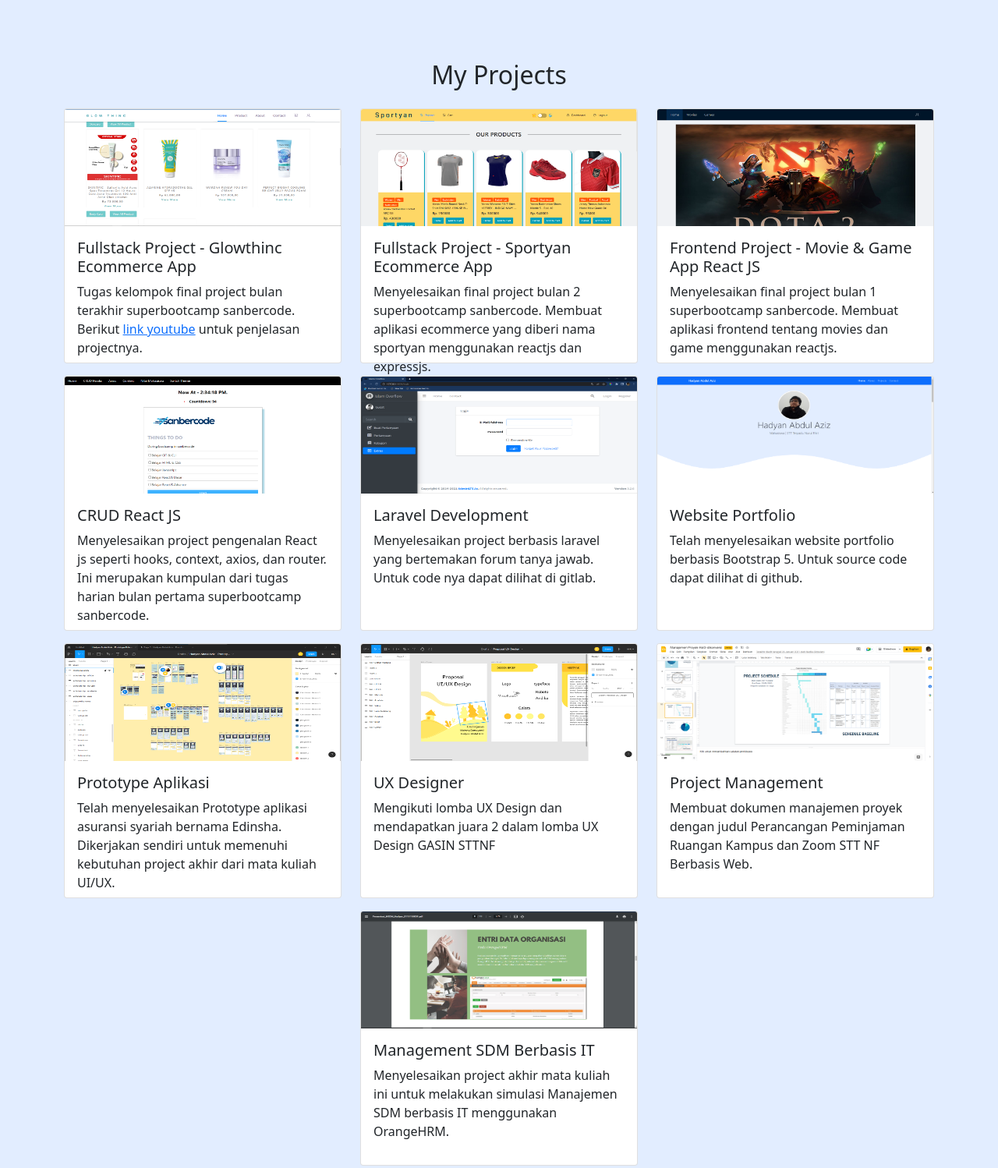
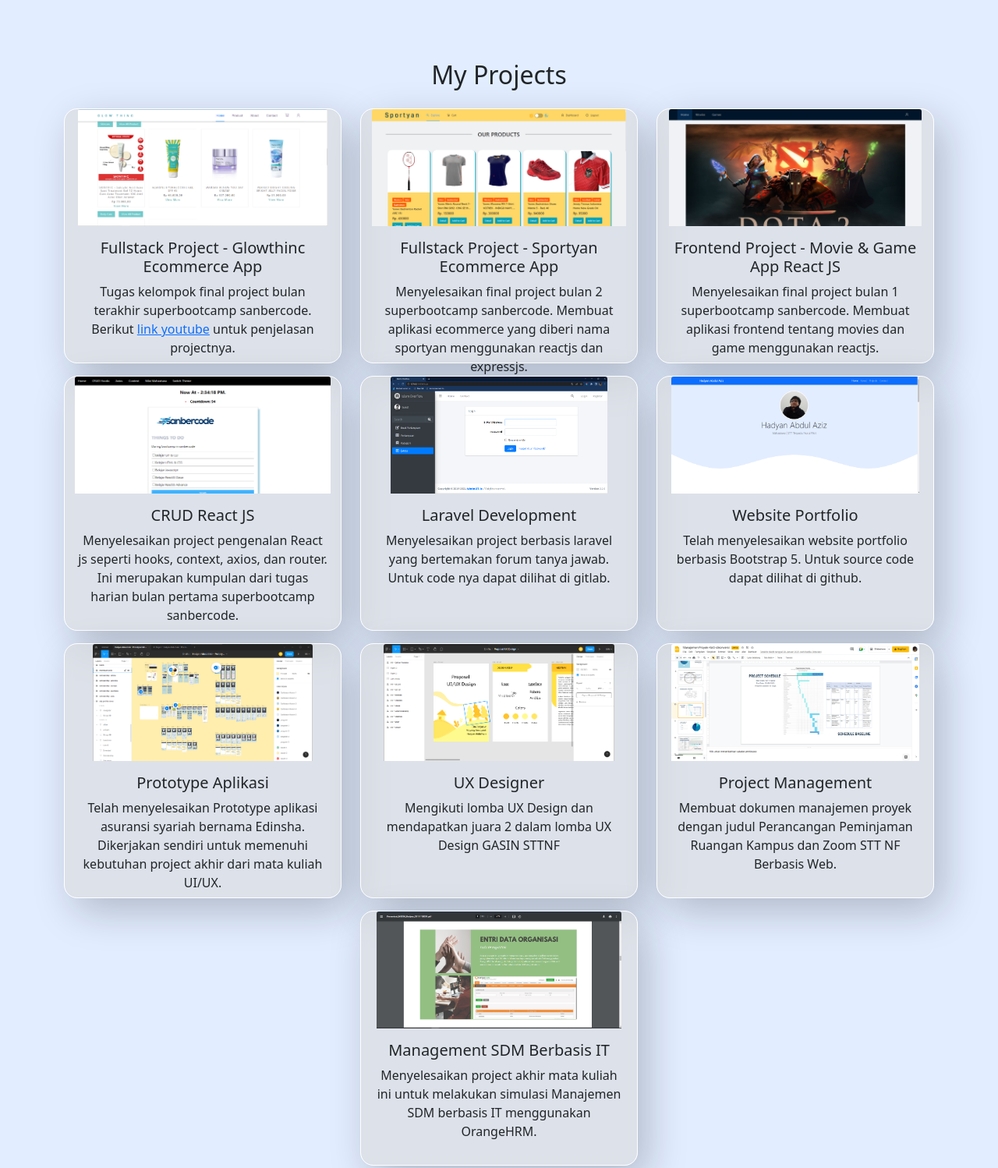
Before and after one commit to hadyanaa/hadyanaa.github.io, a plain HTML site: page index.html in a window 1280 px wide. Shown: the part 1220-2718 px from the top of the page at 78% size. Drawn offline with nearby package versions, Linux system fonts and the light colour scheme.

Commit message:
styling card

```diff
--- a/index.html
+++ b/index.html
@@ -102,7 +102,7 @@
         </div>
         <div class="row justify-content-center">
           <div class="col-md-4 mb-3">
-            <div class="card">
+            <div class="card card2">
               <a href="https://glowthinc.netlify.app/" target="_blank"> <img src="img/projects/project-bulan4.png" class="card-img-top card-img-top-project" alt="Project 1" /></a>
               <div class="card-body card-body-project">
                 <h5 class="card-text">Fullstack Project - Glowthinc Ecommerce App</h5>
@@ -111,7 +111,7 @@
             </div>
           </div>
           <div class="col-md-4 mb-3">
-            <div class="card">
+            <div class="card card2">
               <a href="https://sportyan.netlify.app" target="_blank"> <img src="img/projects/project-bulan2.png" class="card-img-top card-img-top-project" alt="Project 1" /></a>
               <div class="card-body card-body-project">
                 <h5 class="card-text">Fullstack Project - Sportyan Ecommerce App</h5>
@@ -120,7 +120,7 @@
             </div>
           </div>
           <div class="col-md-4 mb-3">
-            <div class="card">
+            <div class="card card2">
               <a href="https://frontendproject-hadyan-and-dany.netlify.app/" target="_blank"> <img src="img/projects/project-bulan1.png" class="card-img-top card-img-top-project" alt="Project 1" /></a>
               <div class="card-body card-body-project">
                 <h5 class="card-text">Frontend Project - Movie & Game App React JS</h5>
@@ -129,7 +129,7 @@
             </div>
           </div>
           <div class="col-md-4 mb-3">
-            <div class="card">
+            <div class="card card2">
               <a href="https://hadyan-reactjs.netlify.app/" target="_blank"> <img src="img/projects/crud-reactjs.png" class="card-img-top card-img-top-project" alt="Project 1" /></a>
               <div class="card-body card-body-project">
                 <h5 class="card-text">CRUD React JS</h5>
@@ -138,7 +138,7 @@
             </div>
           </div>
           <div class="col-md-4 mb-3">
-            <div class="card">
+            <div class="card card2">
               <a href="https://gitlab.com/hadyanaa/final-project" target="_blank"> <img src="img/projects/io.png" class="card-img-top card-img-top-project" alt="Project 1" /></a>
               <div class="card-body card-body-project">
                 <h5 class="card-text">Laravel Development</h5>
@@ -147,7 +147,7 @@
             </div>
           </div>
           <div class="col-md-4 mb-3">
-            <div class="card">
+            <div class="card card2">
               <a href="https://github.com/hadyanaa/portfolio" target="_blank"> <img src="img/projects/wp.png" class="card-img-top card-img-top-project" alt="Project 2" /></a>
               <div class="card-body card-body-project">
                 <h5>Website Portfolio</h5>
@@ -156,7 +156,7 @@
             </div>
           </div>
           <div class="col-md-4 mb-3">
-            <div class="card">
+            <div class="card card2">
               <a
                 href="https://www.figma.com/proto/FrJjg3Kz4fX7rowxJeHklA/Hadyan-Abdul-Aziz---Prototype-Edinsha-(Asuransi-Syariah)?page-id=0%3A1&node-id=120%3A0&viewport=241%2C48%2C0.09&scaling=scale-down&starting-point-node-id=120%3A0"
                 target="_blank"
@@ -170,7 +170,7 @@
             </div>
           </div>
           <div class="col-md-4 mb-3">
-            <div class="card">
+            <div class="card card2">
               <a href="https://www.figma.com/file/we5dxlnrVcX5RWGmq15Vgf/Proposal-UX-Design?node-id=0%3A1" target="_blank"> <img src="img/projects/ux.png" class="card-img-top card-img-top-project" alt="Project 4" /></a>
               <div class="card-body card-body-project">
                 <h5>UX Designer</h5>
@@ -179,7 +179,7 @@
             </div>
           </div>
           <div class="col-md-4 mb-3">
-            <div class="card">
+            <div class="card card2">
               <a href="https://docs.google.com/presentation/d/1H3-V8cU-NArk2imxmfywnMvPFhxvOwBK/edit?usp=sharing&ouid=112347167096783544124&rtpof=true&sd=true" target="_blank">
                 <img src="img/projects/pm.png" class="card-img-top card-img-top-project" alt="Project 5"
               /></a>
@@ -190,7 +190,7 @@
             </div>
           </div>
           <div class="col-md-4 mb-3">
-            <div class="card">
+            <div class="card card2">
               <a href="https://drive.google.com/file/d/12FlBRxF-05wYWTHhjG-zsZsDDcbZt8lE/view?usp=sharing" target="_blank"> <img src="img/projects/msdm.png" class="card-img-top card-img-top-project" alt="Project 6" /></a>
               <div class="card-body card-body-project">
                 <h5>Management SDM Berbasis IT</h5>
@@ -220,7 +220,7 @@
         </div>
         <div class="row justify-content-center">
           <div class="col-md-4 mb-3">
-            <div class="card">
+            <div class="card card2">
               <a href="https://superbootcamp.sanbercode.com/sertifikat/generate/4c3a419f-30ab-4b08-bfdd-3eff835ccce8" target="_blank"> <img src="img/certificate/superbootcamp.png" class="card-img-top card-img-top-certif" alt="Project 1" /></a>
               <div class="card-body">
                 <h5 class="card-text">Superbootcamp Fullstack Web Development</h5>
@@ -228,7 +228,7 @@
             </div>
           </div>
           <div class="col-md-4 mb-3">
-            <div class="card">
+            <div class="card card2">
               <a href="/img/certificate/vix-completion-certificate-36669IAPHGII462022 (4)-1.png" target="_blank"> <img src="img/certificate/vix-completion-certificate-36669IAPHGII462022 (4)-1.png" class="card-img-top" alt="Project 1" /></a>
               <div class="card-body">
                 <h5 class="card-text">Virtual Internship - Fullstack Development</h5>
@@ -236,7 +236,7 @@
             </div>
           </div>
           <div class="col-md-4 mb-3">
-            <div class="card">
+            <div class="card card2">
               <a href="https://www.sololearn.com/Certificate/CT-GSF6CUSP/jpg" target="_blank"> <img src="https://www.sololearn.com/Certificate/CT-GSF6CUSP/jpg" class="card-img-top" alt="Project 1" /></a>
               <div class="card-body">
                 <h5 class="card-text">PHP Course</h5>
@@ -244,7 +244,7 @@
             </div>
           </div>
           <div class="col-md-4 mb-3">
-            <div class="card">
+            <div class="card card2">
               <a href="https://drive.google.com/file/d/1owHOVLerSGCJsRc6rvQ_BvQ_aWfeJjot/view?usp=sharing" target="_blank"> <img src="img/certificate/sanbercode-laravel.PNG" class="card-img-top" alt="Project 1" /></a>
               <div class="card-body">
                 <h5 class="card-text">Laravel Web Development</h5>
@@ -252,7 +252,7 @@
             </div>
           </div>
           <div class="col-md-4 mb-3">
-            <div class="card">
+            <div class="card card2">
               <a href="/img/certificate/dicoding.png" target="_blank"> <img src="img/certificate/dicoding.png" class="card-img-top" alt="Project 1" /></a>
               <div class="card-body">
                 <h5 class="card-text">Belajar Dasar Visualisasi Data</h5>
@@ -260,7 +260,7 @@
             </div>
           </div>
           <div class="col-md-4 mb-3">
-            <div class="card">
+            <div class="card card2">
               <a href="/img/certificate/sololearn-sql.jpg" target="_blank"> <img src="img/certificate/sololearn-sql.jpg" class="card-img-top" alt="Project 1" /></a>
               <div class="card-body">
                 <h5 class="card-text">SQL course</h5>
@@ -268,7 +268,7 @@
             </div>
           </div>
           <div class="col-md-4 mb-3">
-            <div class="card">
+            <div class="card card2">
               <a href="/img/certificate/sololearn-html.jpg" target="_blank"> <img src="img/certificate/sololearn-html.jpg" class="card-img-top" alt="Project 1" /></a>
               <div class="card-body">
                 <h5 class="card-text">HTML Fundamentals course</h5>
--- a/style.css
+++ b/style.css
@@ -9,6 +9,34 @@
 
 section {
   padding-top: 5rem;
+}
+
+.card2 {
+  box-sizing: border-box;
+  width: 100%;
+  height: 100%;
+  background: rgba(217, 217, 217, 0.58);
+  border: 1px solid white;
+  box-shadow: 12px 17px 51px rgba(0, 0, 0, 0.22);
+  backdrop-filter: blur(6px);
+  border-radius: 17px;
+  text-align: center;
+  cursor: pointer;
+  transition: all 0.5s;
+  display: flex;
+  align-items: center;
+  justify-content: center;
+  user-select: none;
+  /* font-weight: bolder; */
+}
+
+.card2:hover {
+  border: 1px solid black;
+  transform: scale(1.05);
+}
+
+.card2:active {
+  transform: scale(0.95) rotateZ(1.7deg);
 }
 
 .card-img, .card-img-top-project {
@@ -23,3 +51,8 @@ section {
 .card-body-project {
   height: 175px;
 }
+
+div{
+  text-alignment: justify;
+  border: 10px 10px 20px 20px solid;
+}
```
